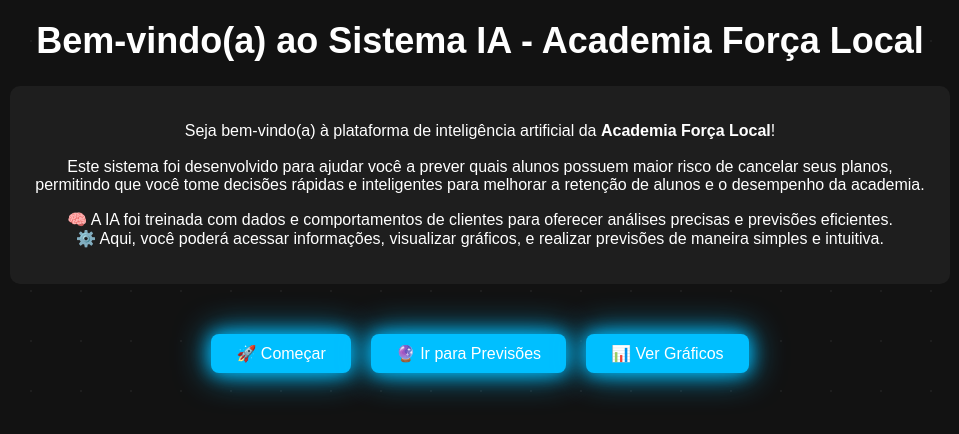
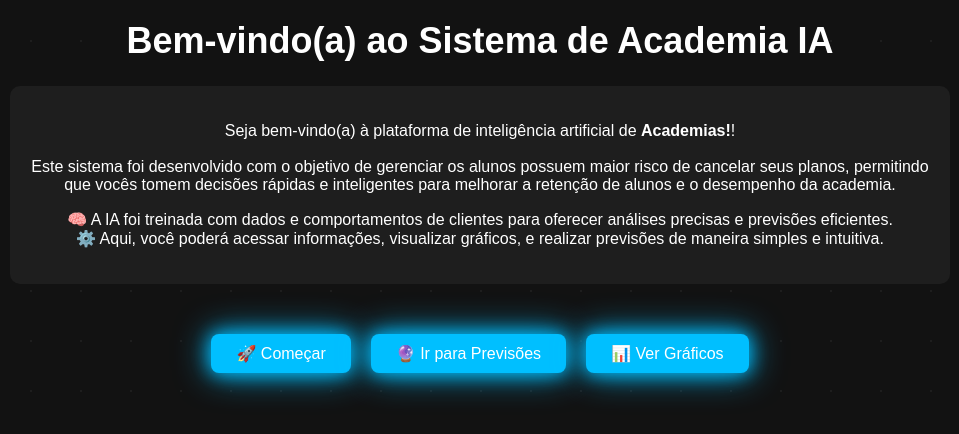
Before and after one commit to Wellington-v/projeto_final_academia_ia, a Flask app: page / in a window 1280 px wide. Shown: the top 434 px of the page, without its empty margins (160-1119 px from the left). Run offline with Flask 3, Linux system fonts and the light colour scheme; parts of the project's set-up code (start-up, migrations or seed data) failed here and were passed over.

Commit message:
atualização dos textos de explicação

```diff
--- a/templates/graficos.html
+++ b/templates/graficos.html
@@ -19,7 +19,7 @@
 
     <div class="texto-container">
         <p>
-            Nesta página, você encontra uma visão geral dos dados dos alunos cadastrados na academia.
+            Nesta página, vocês encontram uma visão geral dos dados dos alunos cadastrados na academia.
             A tabela exibe informações como idade, sexo, tempo de treino, frequência semanal e o status atual
             de cada aluno (se está ativo ou em risco de cancelamento).
         </p>
--- a/templates/home.html
+++ b/templates/home.html
@@ -14,13 +14,13 @@
         <p>Carregando...</p>
     </div>
 
-    <h1>Bem-vindo(a) ao Sistema IA - Academia Força Local</h1>
+    <h1>Bem-vindo(a) ao Sistema de Academia IA</h1>
 
     <div class="texto-container">
         <p>
-            Seja bem-vindo(a) à plataforma de inteligência artificial da <strong>Academia Força Local</strong>! <br><br>
-            Este sistema foi desenvolvido para ajudar você a prever quais alunos possuem maior risco de cancelar seus planos,
-            permitindo que você tome decisões rápidas e inteligentes para melhorar a retenção de alunos e o desempenho da academia.
+            Seja bem-vindo(a) à plataforma de inteligência artificial de <strong>Academias!</strong>! <br><br>
+            Este sistema foi desenvolvido com o objetivo de gerenciar os alunos possuem maior risco de cancelar seus planos,
+            permitindo que vocês tomem decisões rápidas e inteligentes para melhorar a retenção de alunos e o desempenho da academia.
         </p>
 
         <p>
```
